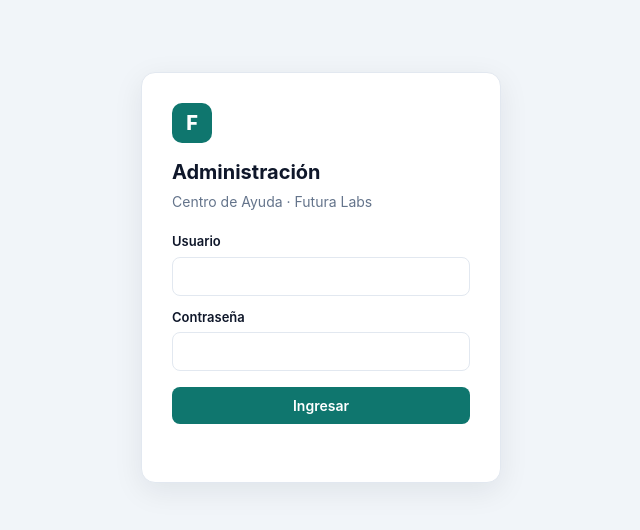
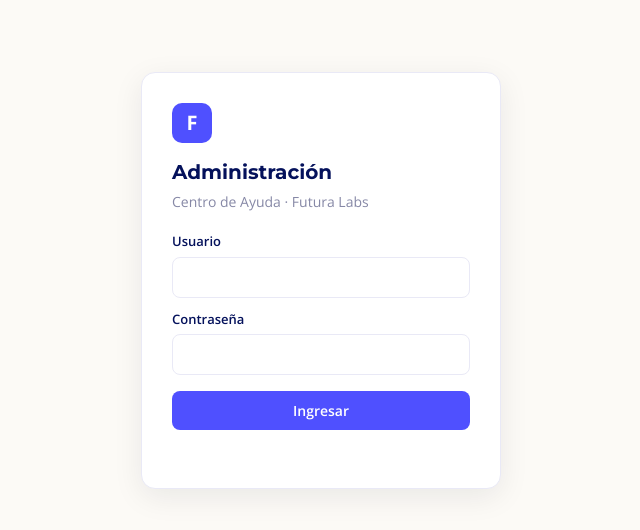
Before and after one commit to Leonardo-Miron/Futura_FAQ, a website: page public/admin.html in a window 1280 px wide. Shown: the whole page, without its empty margins (319-959 px from the left). Drawn offline with nearby package versions, Linux system fonts and the light colour scheme.

Commit message:
Add files via upload

```diff
--- a/public/admin.html
+++ b/public/admin.html
@@ -4,10 +4,14 @@
 <meta charset="UTF-8">
 <meta name="viewport" content="width=device-width, initial-scale=1.0">
 <title>Administración · Centro de Ayuda Futura</title>
+<link rel="preconnect" href="https://fonts.googleapis.com">
+<link rel="preconnect" href="https://fonts.gstatic.com" crossorigin>
+<link href="https://fonts.googleapis.com/css2?family=Montserrat:wght@600;700;800&family=Open+Sans:wght@400;600;700&display=swap" rel="stylesheet">
 <style>
-  :root{--brand:#0f766e;--brand-dark:#115e59;--brand-light:#ccfbf1;--ink:#0f172a;--muted:#64748b;--line:#e2e8f0;--bg:#f1f5f9;--card:#fff;--danger:#dc2626;--ok:#059669;--draft:#d97706}
+  :root{--brand:#4F50FF;--brand-dark:#04115B;--brand-light:#EDEDFF;--ink:#04115B;--muted:#8688a6;--line:#e9e9f6;--bg:#FCFAF6;--card:#fff;--danger:#dc2626;--ok:#059669;--draft:#d97706}
   *{box-sizing:border-box}
-  body{margin:0;font-family:-apple-system,BlinkMacSystemFont,"Segoe UI",Roboto,Arial,sans-serif;background:var(--bg);color:var(--ink);line-height:1.5}
+  body{margin:0;font-family:"Open Sans",-apple-system,BlinkMacSystemFont,"Segoe UI",Roboto,Arial,sans-serif;background:var(--bg);color:var(--ink);line-height:1.5}
+  h1,h2,h3,.logo,#login h1{font-family:"Montserrat",sans-serif}
   button{font-family:inherit;cursor:pointer}
   a{color:var(--brand)}
   /* Login */
```
